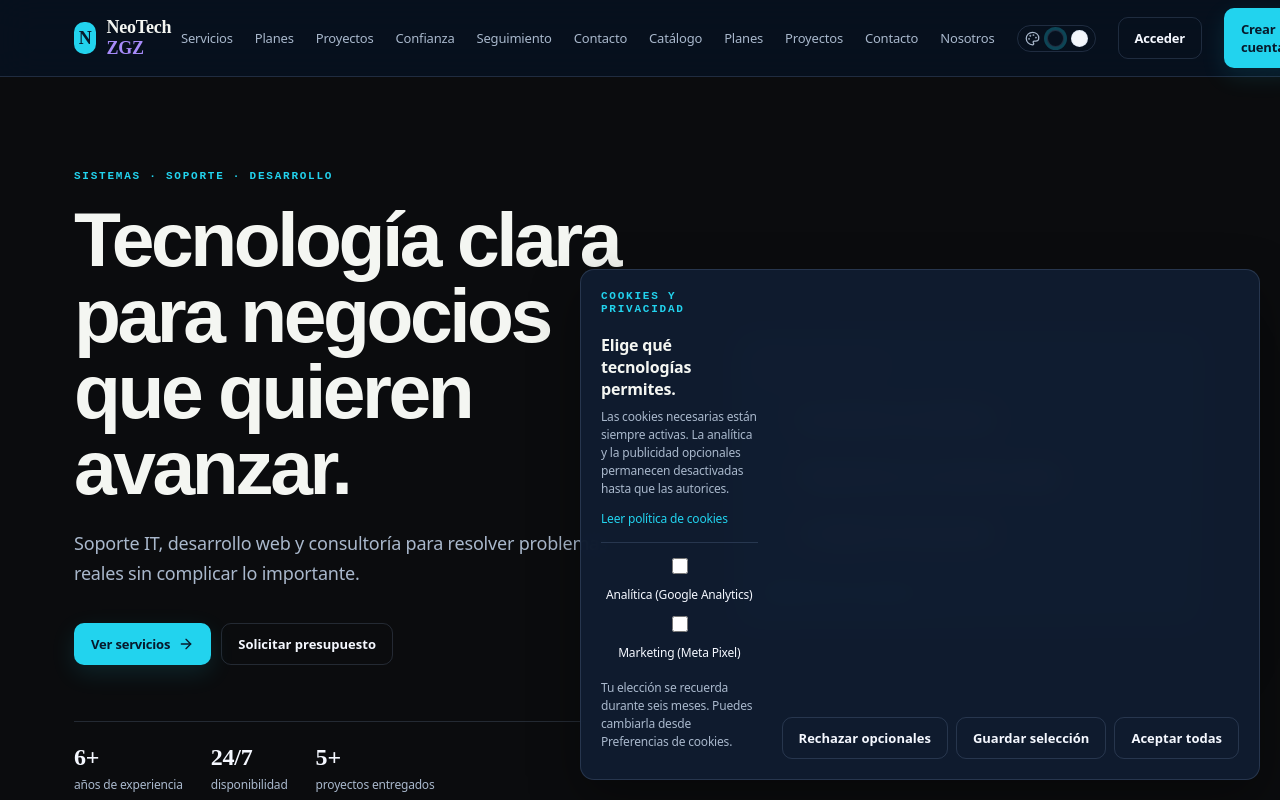
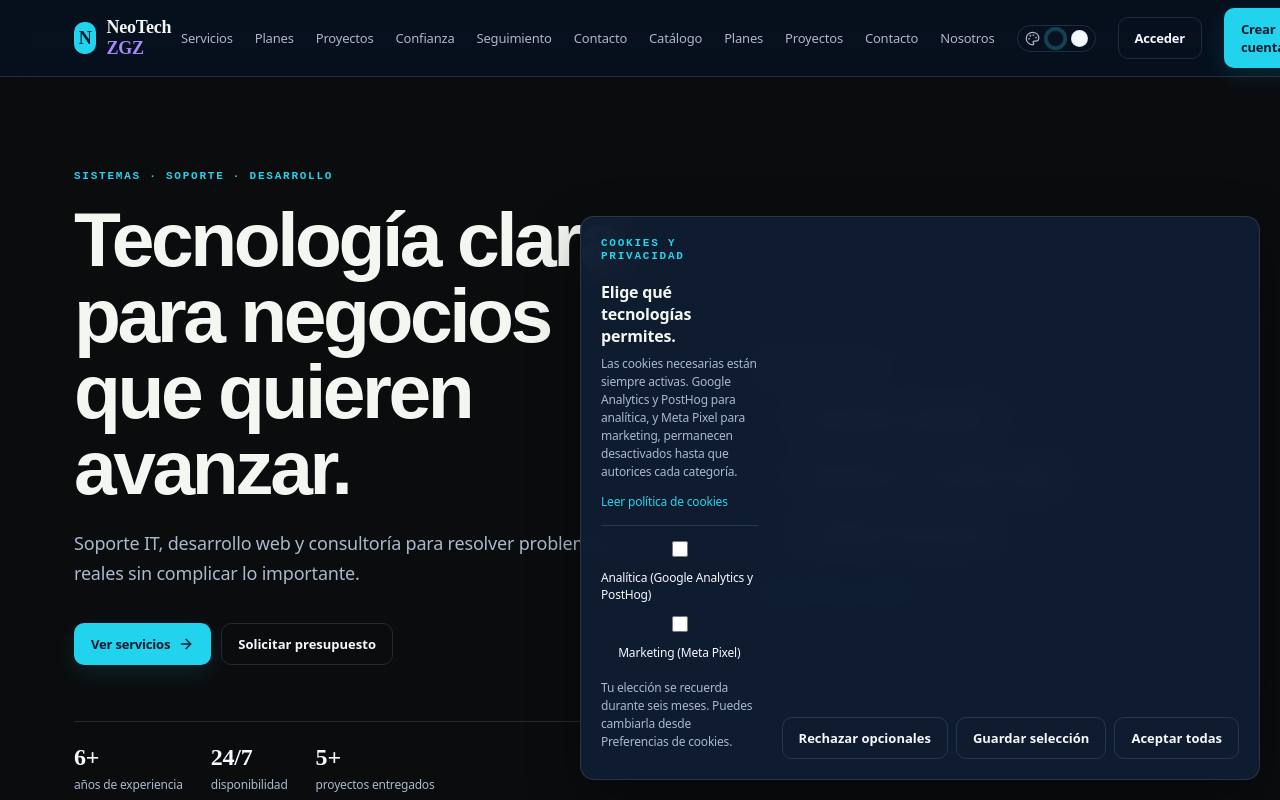
Before and after one commit to Jasondevtech276/neotechzgz.vercel.app, a Next.js app: page / in a window 1280 px wide. Both pictures are taken after a click on the button "Configurar". Shown: the top 800 px of the page. Built offline with nearby package versions, Linux system fonts and the light colour scheme; no server answers.

Commit message:
docs: disclose PostHog in analytics consent controls

```diff
--- a/components/cookie-consent.tsx
+++ b/components/cookie-consent.tsx
@@ -66,11 +66,11 @@ export function CookieConsent() {
           <div>
             <p className="eyebrow">COOKIES Y PRIVACIDAD</p>
             <strong>Elige qué tecnologías permites.</strong>
-            <p>Las cookies necesarias están siempre activas. La analítica y la publicidad opcionales permanecen desactivadas hasta que las autorices.</p>
+            <p>Las cookies necesarias están siempre activas. Google Analytics y PostHog para analítica, y Meta Pixel para marketing, permanecen desactivados hasta que autorices cada categoría.</p>
             <a href="/legal#cookies">Leer política de cookies</a>
             {configuring && (
               <div className="cookie-category-settings">
-                <label><input type="checkbox" checked={analytics} onChange={(event) => setAnalytics(event.target.checked)} /> Analítica (Google Analytics)</label>
+                <label><input type="checkbox" checked={analytics} onChange={(event) => setAnalytics(event.target.checked)} /> Analítica (Google Analytics y PostHog)</label>
                 <label><input type="checkbox" checked={marketing} onChange={(event) => setMarketing(event.target.checked)} /> Marketing (Meta Pixel)</label>
                 <p>Tu elección se recuerda durante seis meses. Puedes cambiarla desde Preferencias de cookies.</p>
               </div>
```
